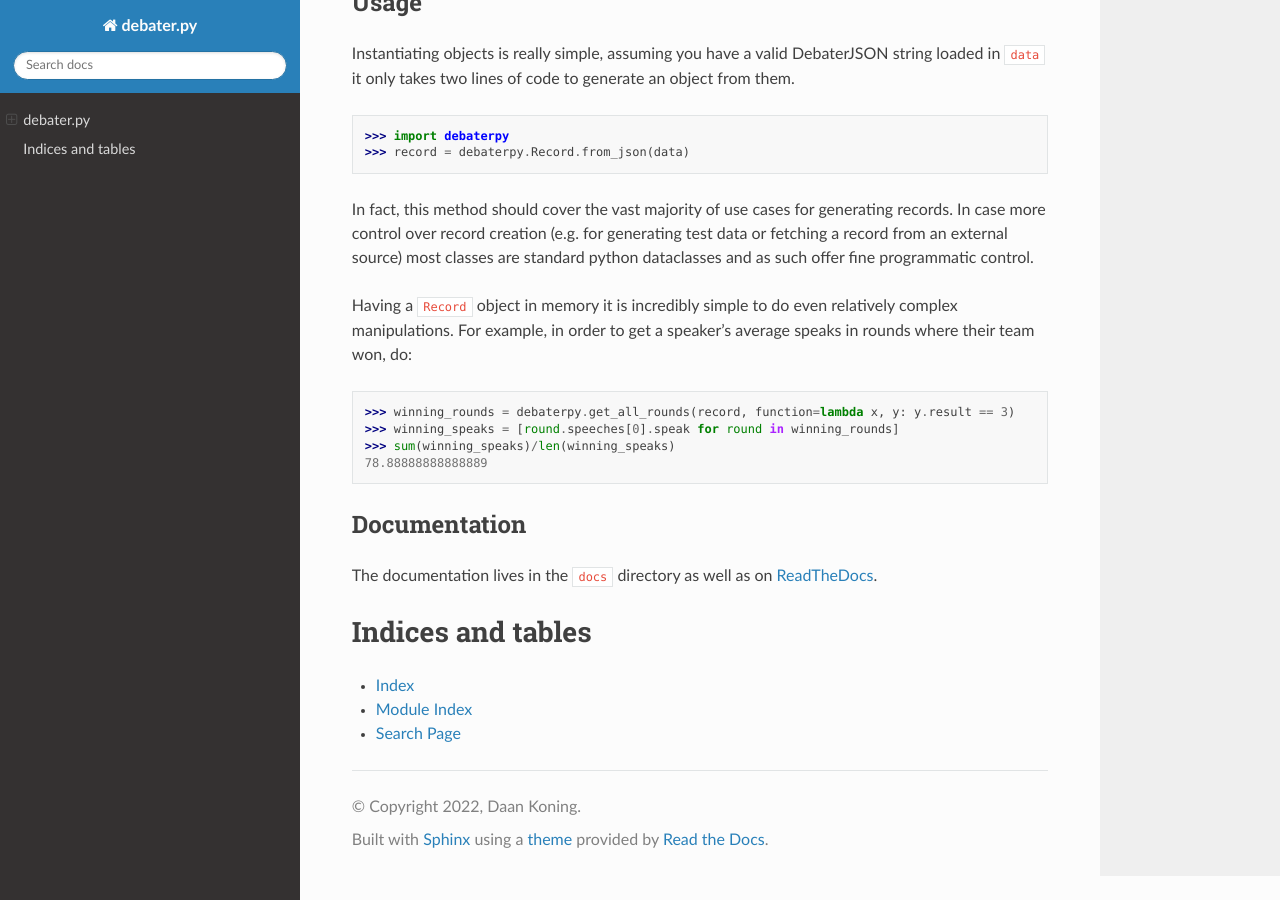
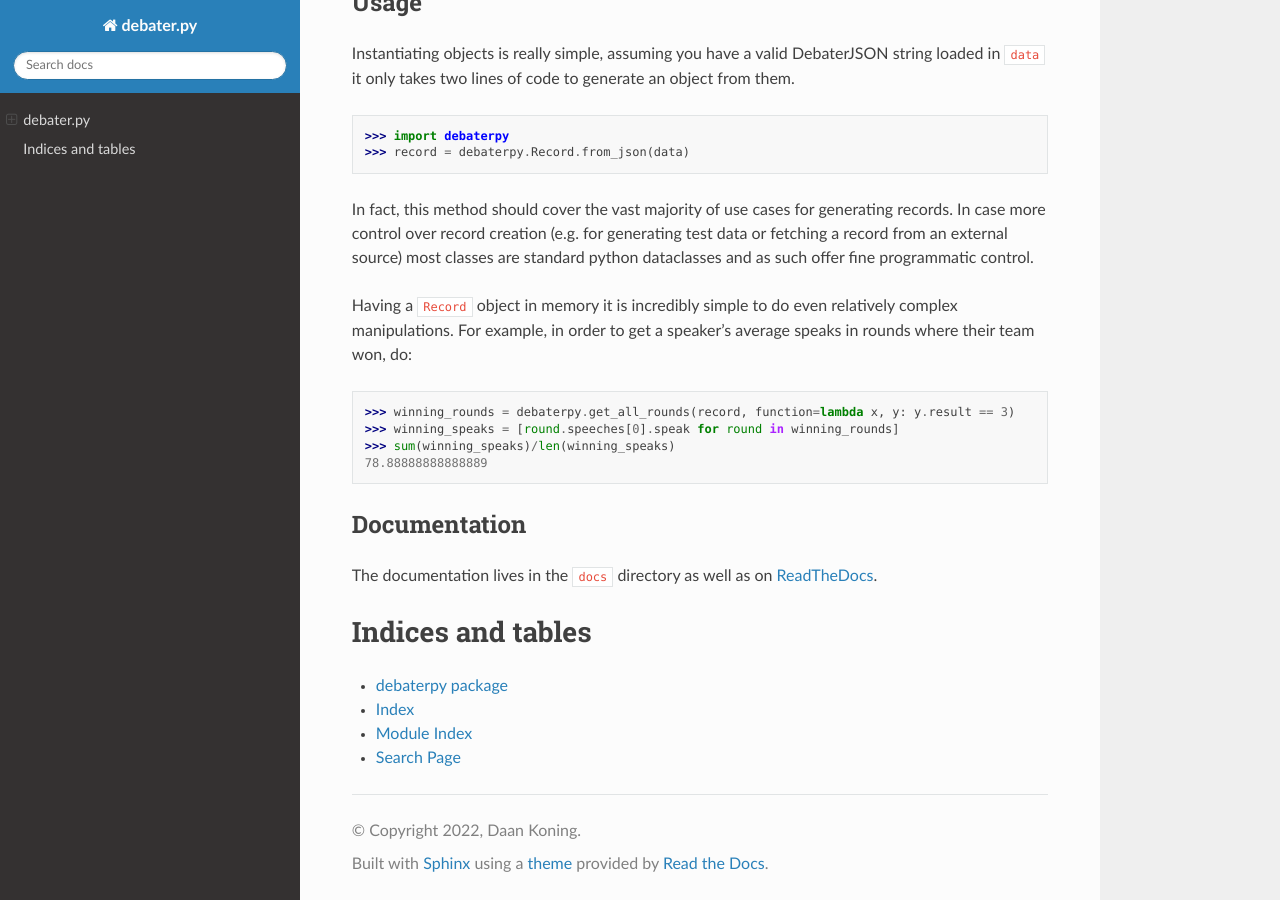
Before and after one commit to daankoning/debater.py, a Sphinx documentation site: the page built from docs/index.rst, in a window 1280 px wide and 900 px high, scrolled down 509 px. Built offline with Sphinx 7.4.7 and the Read the Docs theme 2.0.0, drawn with Linux system fonts in a browser that asks for light colours.

Commit message:
Added direct link to reference in `index.rst`

```diff
--- a/docs/debaterpy.rst
+++ b/docs/debaterpy.rst
@@ -1,3 +1,5 @@
+.. _debaterpy:
+
 debaterpy package
 =================
 
--- a/docs/index.rst
+++ b/docs/index.rst
@@ -10,6 +10,7 @@
 Indices and tables
 ==================
 
+* :ref:`debaterpy`
 * :ref:`genindex`
 * :ref:`modindex`
 * :ref:`search`
```
Also changed, not shown: 9 other files.
